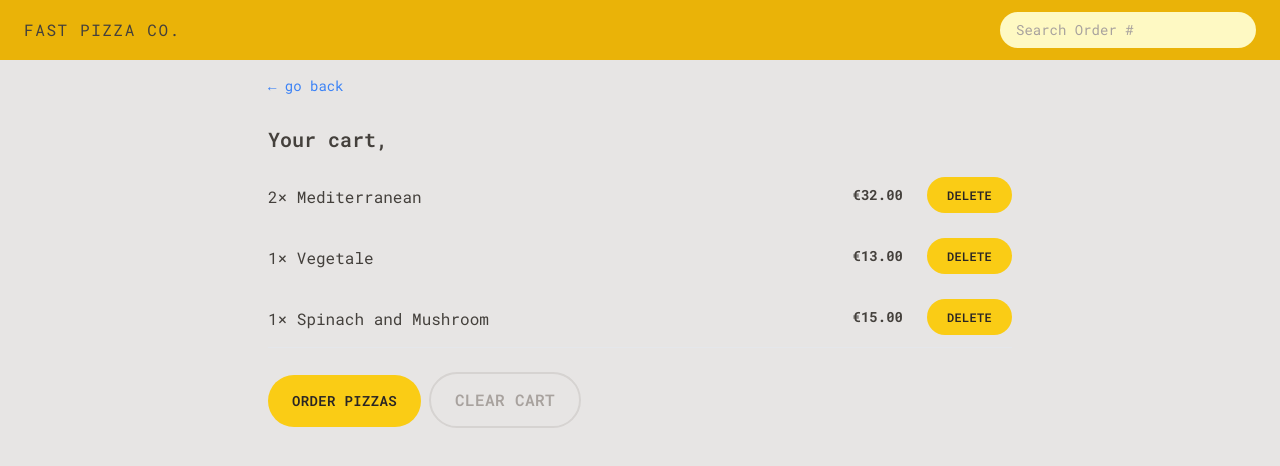
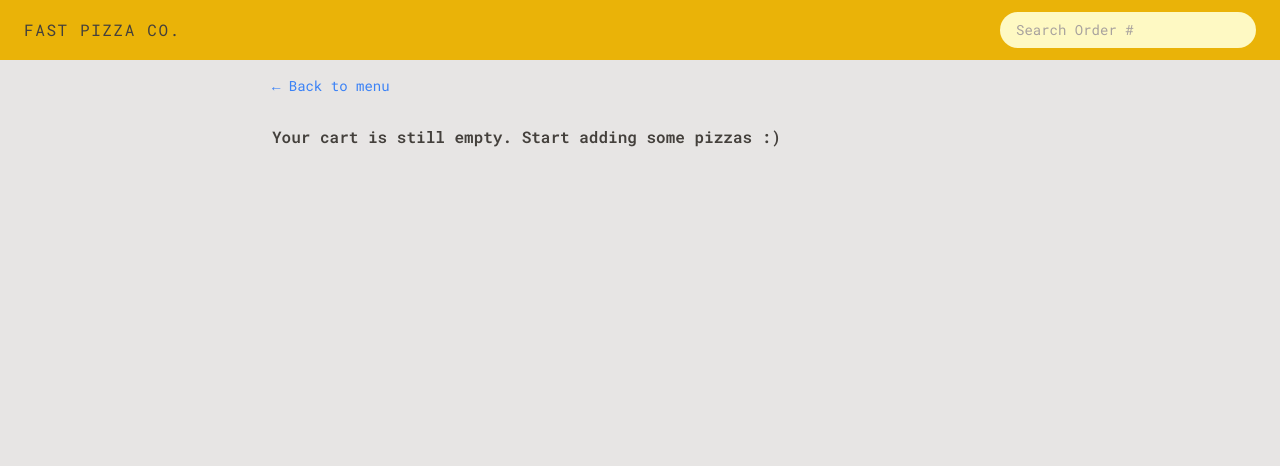
Before and after one commit to KhurshidSunny/fast-pizza, a React (Vite) app: page /cart in a window 1280 px wide. Shown: the top 466 px of the page. Built offline with nearby package versions, Linux system fonts and the light colour scheme.

Commit message:
Built the Cart Page, Added the Deletion of pizzas and updating the pizza Quantity

```diff
--- a/src/UI/Button.jsx
+++ b/src/UI/Button.jsx
@@ -10,6 +10,7 @@
     small: base + ' px-4 py-2 md:px-5 md:py-2.5 text-xs',
     secondary:
       'inline-block rounded-full border-2 border-stone-300 font-semibold uppercase tracking-wide text-stone-400 transition-colors duration-300 hover:bg-stone-300 focus:text-stone-800 focus:outline-none focus:ring focus:ring-stone-200 focus:ring-offset-2 disabled:cursor-not-allowed px-4 py-2.5 md:px-6 sm:py-3.5',
+    round: base + ' px-2.5 py-1 md:px-3.5 md:py-2 text-xs',
   };
   if (to) {
     return (
--- a/src/features/cart/Cart.jsx
+++ b/src/features/cart/Cart.jsx
@@ -1,36 +1,17 @@
 import LinkButton from '../../UI/LinkButton';
 import Button from '../../UI/Button';
 import CartItem from './CartItem';
-import { useSelector } from 'react-redux';
-
-const fakeCart = [
-  {
-    pizzaId: 12,
-    name: 'Mediterranean',
-    quantity: 2,
-    unitPrice: 16,
-    totalPrice: 32,
-  },
-  {
-    pizzaId: 6,
-    name: 'Vegetale',
-    quantity: 1,
-    unitPrice: 13,
-    totalPrice: 13,
-  },
-  {
-    pizzaId: 11,
-    name: 'Spinach and Mushroom',
-    quantity: 1,
-    unitPrice: 15,
-    totalPrice: 15,
-  },
-];
+import { useDispatch, useSelector } from 'react-redux';
+import { clearCart, getCart } from './cartSlice';
+import EmptyCart from '../cart/EmptyCart';
 
 function Cart() {
-  const cart = fakeCart;
+  const cart = useSelector(getCart);
+  const dispatch = useDispatch();
 
   const username = useSelector((state) => state.user.username);
+
+  if (cart.length === 0) return <EmptyCart />;
   return (
     <div className="px-3 py-3">
       <LinkButton to="/menu">&larr; go back</LinkButton>
@@ -47,7 +28,9 @@
           Order pizzas
         </Button>
 
-        <Button type="secondary">Clear cart</Button>
+        <Button onClick={() => dispatch(clearCart())} type="secondary">
+          Clear cart
+        </Button>
       </div>
     </div>
   );
--- a/src/features/cart/CartItem.jsx
+++ b/src/features/cart/CartItem.jsx
@@ -1,9 +1,14 @@
 /* eslint-disable react/prop-types */
 import { formatCurrency } from '../../utilities/helpers';
-import Button from '../../UI/Button';
+import UpdateItemQuantity from './updateItemQuantity';
+
+import DeleteItem from './DeleteItem';
+import { useSelector } from 'react-redux';
+import { getCurrentQuantityById } from './cartSlice';
 function CartItem({ item }) {
   const { pizzaId, name, quantity, totalPrice } = item;
-  console.log(pizzaId);
+
+  const currentItemQuantity = useSelector(getCurrentQuantityById(pizzaId));
   return (
     <li className="items-center justify-between py-3 sm:flex ">
       <p className="mt-1 sm:mb-0">
@@ -11,7 +16,11 @@
       </p>
       <div className="flex items-center justify-between gap-6">
         <p className="text-sm font-bold">{formatCurrency(totalPrice)}</p>
-        <Button type="small">Delete</Button>
+        <UpdateItemQuantity
+          pizzaId={pizzaId}
+          currentItemQuantity={currentItemQuantity}
+        />
+        <DeleteItem pizzaId={pizzaId} />
       </div>
     </li>
   );
--- /dev/null
+++ b/src/features/cart/DeleteItem.jsx
@@ -0,0 +1,16 @@
+/* eslint-disable react/prop-types */
+import { useDispatch } from 'react-redux';
+import Button from '../../UI/Button';
+import { deleteItem } from './cartSlice';
+
+function DeleteItem({ pizzaId }) {
+  const dispatch = useDispatch();
+
+  return (
+    <Button onClick={() => dispatch(deleteItem(pizzaId))} type="small">
+      Delete
+    </Button>
+  );
+}
+
+export default DeleteItem;
--- a/src/features/cart/EmptyCart.jsx
+++ b/src/features/cart/EmptyCart.jsx
@@ -1,11 +1,15 @@
-import { Link } from 'react-router-dom';
+// import { Link } from 'react-router-dom';
+
+import LinkButton from '../../UI/LinkButton';
 
 function EmptyCart() {
   return (
-    <div>
-      <Link to="/menu">&larr; Back to menu</Link>
+    <div className="px-4 py-3">
+      <LinkButton to="/menu">&larr; Back to menu</LinkButton>
 
-      <p>Your cart is still empty. Start adding some pizzas :)</p>
+      <p className="mt-7 font-semibold">
+        Your cart is still empty. Start adding some pizzas :)
+      </p>
     </div>
   );
 }
--- /dev/null
+++ b/src/features/cart/UpdateItemQuantity.jsx
@@ -0,0 +1,27 @@
+/* eslint-disable react/prop-types */
+import { useDispatch } from 'react-redux';
+import Button from '../../UI/Button';
+import { decreaseItemQuantity, increaseItemQuantity } from './cartSlice';
+
+function UpdateItemQuantity({ pizzaId, currentItemQuantity }) {
+  const dispatch = useDispatch();
+  return (
+    <div className="flex items-center gap-2 md:gap-3">
+      <Button
+        type="round"
+        onClick={() => dispatch(decreaseItemQuantity(pizzaId))}
+      >
+        -
+      </Button>
+      <span className="text-sm font-medium">{currentItemQuantity}</span>
+      <Button
+        type="round"
+        onClick={() => dispatch(increaseItemQuantity(pizzaId))}
+      >
+        +
+      </Button>
+    </div>
+  );
+}
+
+export default UpdateItemQuantity;
--- a/src/features/cart/cartSlice.jsx
+++ b/src/features/cart/cartSlice.jsx
@@ -24,6 +24,8 @@
       const item = state.cart.find((item) => item.pizzaId === action.payload);
       item.quantity--;
       item.totalPrice = item.quantity * item.unitPrice;
+
+      if (item.quantity === 0) cartSlice.caseReducers.deleteItem(state, action);
     },
     clearCart(state) {
       state.cart = [];
@@ -41,8 +43,13 @@
 
 export default cartSlice.reducer;
 
+export const getCart = (state) => state.cart.cart;
+
 export const getTotalCartQuantity = (state) =>
   state.cart.cart.reduce((sum, item) => sum + item.quantity, 0);
 
 export const getTotalCartPrice = (state) =>
   state.cart.cart.reduce((sum, item) => sum + item.totalPrice, 0);
+
+export const getCurrentQuantityById = (id) => (state) =>
+  state.cart.cart.find((item) => item.pizzaId === id)?.quantity ?? 0;
--- a/src/features/menu/MenuItem.jsx
+++ b/src/features/menu/MenuItem.jsx
@@ -1,12 +1,18 @@
 import { formatCurrency } from '../../utilities/helpers';
 import Button from '../../UI/Button';
-import { useDispatch } from 'react-redux';
-import { addItem } from '../cart/cartSlice';
+import { useDispatch, useSelector } from 'react-redux';
+import { addItem, getCurrentQuantityById } from '../cart/cartSlice';
+import DeleteItem from '../cart/DeleteItem';
+import UpdateItemQuantity from '../cart/updateItemQuantity';
+
 /* eslint-disable react/prop-types */
 function MenuItem({ pizza }) {
+  const { id, name, unitPrice, ingredients, soldOut, imageUrl } = pizza;
   const dispatch = useDispatch();
 
-  const { id, name, unitPrice, ingredients, soldOut, imageUrl } = pizza;
+  const currentQuantity = useSelector(getCurrentQuantityById(id));
+
+  const isInCart = currentQuantity > 0;
 
   function handleAddtoCart() {
     const newItem = {
@@ -37,7 +43,17 @@
               Sold out
             </p>
           )}
-          {!soldOut && (
+
+          {isInCart && (
+            <div className="flex items-center gap-3 sm:gap-8">
+              <UpdateItemQuantity
+                pizzaId={id}
+                currentItemQuantity={currentQuantity}
+              />
+              <DeleteItem pizzaId={id} />
+            </div>
+          )}
+          {!soldOut && !isInCart && (
             <Button onClick={handleAddtoCart} type="small">
               Add to Cart
             </Button>
```
